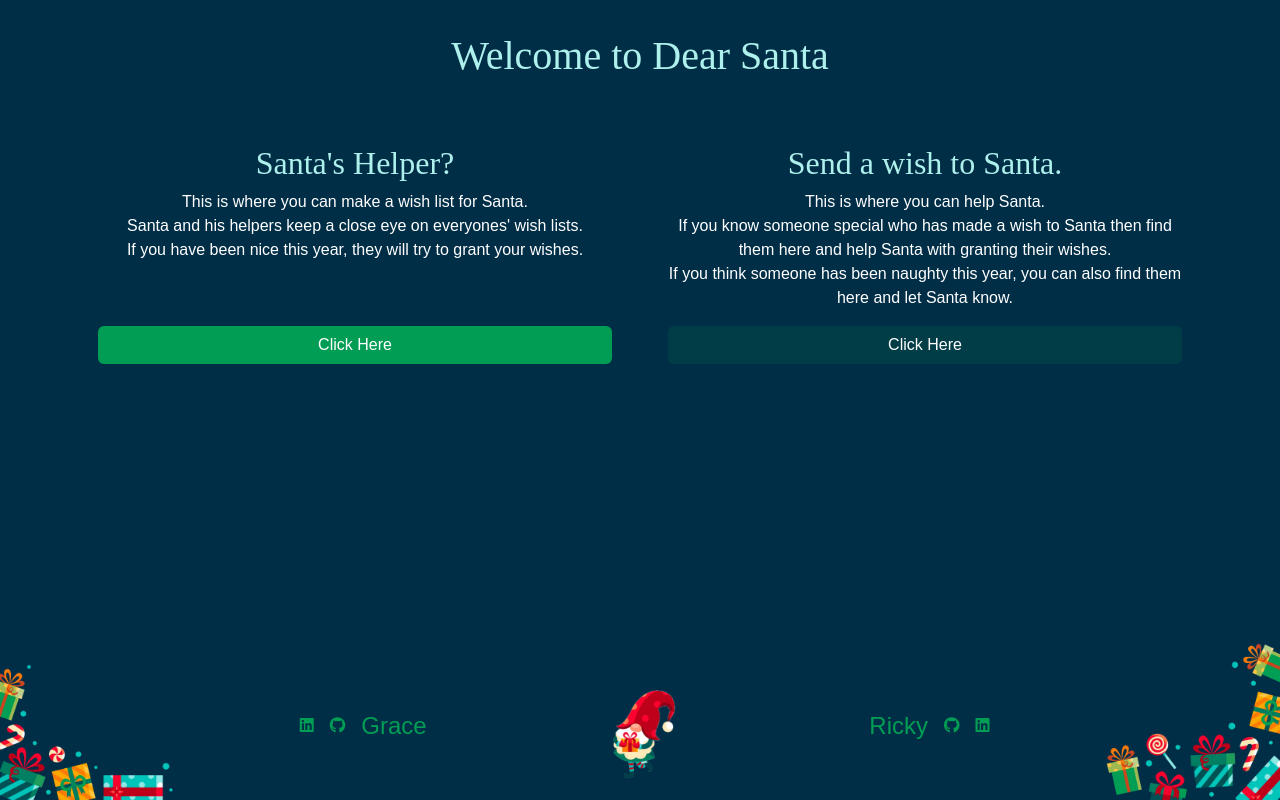
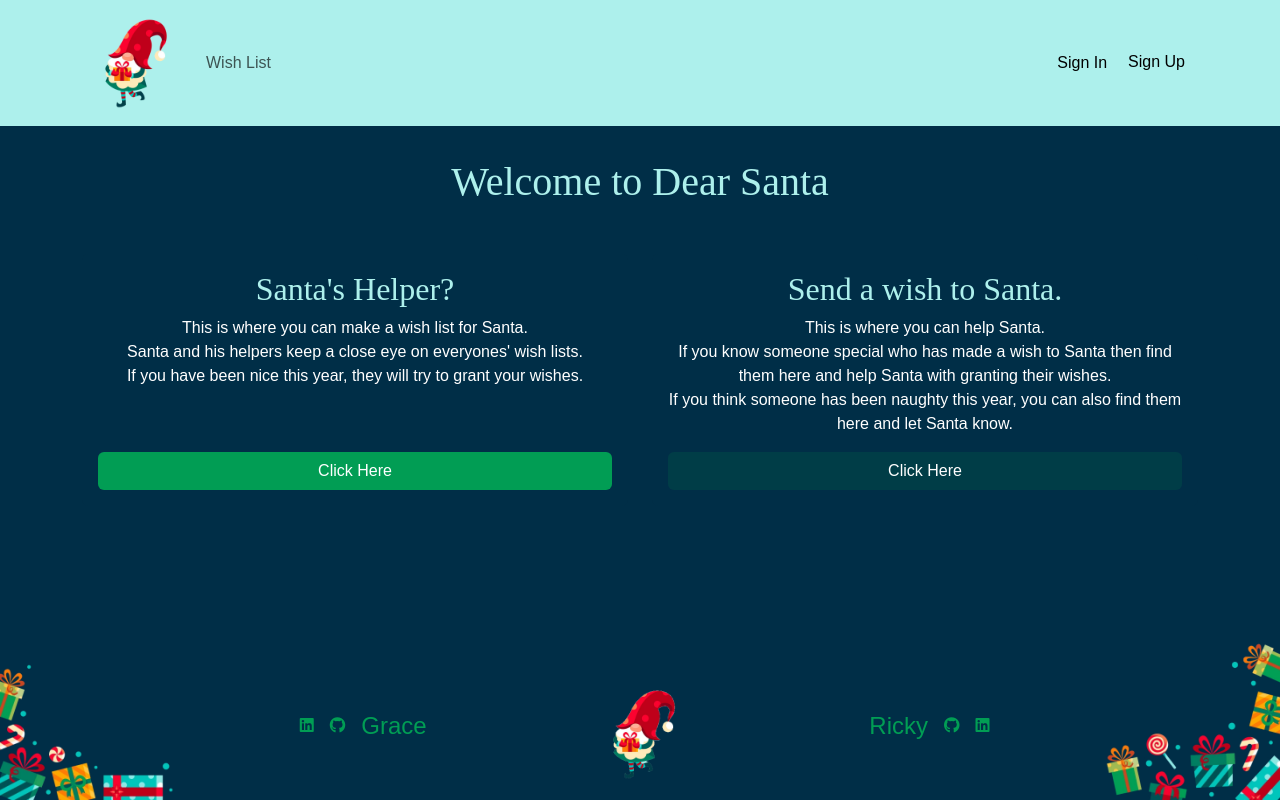
Before and after one commit to glaw2000/Christmas-Fun, a Django app: page / in a window 1280 px wide. Run offline with Django 4.2, Linux system fonts and the light colour scheme; some libraries are stand-ins or nearby versions; some web fonts are replaced.

Commit message:
add: navbar, footer and navbar styling, correct footer img format

```diff
--- a/static/css/style.css
+++ b/static/css/style.css
@@ -19,9 +19,6 @@ body {
   line-height: 1.5em;
   font-family: "Sour Gummy", sans-serif;
   background-color: var(--color-main);
-}
-
-main {
 }
 
 h1,
@@ -66,6 +63,12 @@ p {
   border: none;
 }
 
+/* Navbar */
+.navbar {
+  background-color: var(--color-primary);
+}
+
+
 /* Footer */
 footer {
     position: relative;
@@ -84,6 +87,7 @@ footer {
 
 .footer-links {
   z-index: 1;
+  list-style: none;
 }
 
 .footer-icon {
--- a/templates/partials/footer.html
+++ b/templates/partials/footer.html
@@ -6,10 +6,10 @@
 <div class="container-fluid">
   <div class="row">
     <div class="col-6 justify-content-start">
-      <img src="{% static 'images/footer-left.png' %}" alt="">
+      <img src="{% static 'images/footer-left.webp' %}" alt="">
     </div>
     <div class="col-6 justify-content-end">
-      <img src="{% static 'images/footer-right.png' %}" alt="">
+      <img src="{% static 'images/footer-right.webp' %}" alt="">
     </div>
   </div>
 </div>
@@ -37,4 +37,6 @@
     <li class="ms-3"><a class="footer-icon" href="https://www.linkedin.com/in/therickyroy/"><i
           class="fa-brands fa-linkedin"></i></a></li>
   </ul>
+</div>
+
 </footer>
--- a/templates/partials/navbar.html
+++ b/templates/partials/navbar.html
@@ -1 +1,50 @@
 {% load static %}
+
+ <!-- Navigation -->
+ <nav class="navbar navbar-expand-lg" id="navbar">
+    <div class="container">
+      <a class="navbar-brand" href="{% url 'home' %}"><img class="footer-logo" src="{% static 'images/Gonk.png' %}" alt="Christmas Gonk holding a gift"></a>
+      <button class="navbar-toggler" type="button" data-bs-toggle="collapse" data-bs-target="#navbarText"
+        aria-controls="navbarText" aria-expanded="false" aria-label="Toggle navigation">
+        <span class="navbar-toggler-icon"></span>
+      </button>
+      <div class="collapse navbar-collapse" id="navbarText">
+        <ul class="navbar-nav me-auto mb-2 mb-lg-0">
+          <li class="nav-item">
+            <li class="nav-item">
+                <a class="nav-link" aria-current="page"
+                  href="">Wish List</a>
+              </li>
+          </li>
+        </ul>
+        <div class="navbar-text">
+          <ul class="navbar-nav me-auto mb-2 mb-lg-0">
+            {% if user.is_authenticated %}
+            <li class="nav-item dropdown">
+              <a class="nav-link dropdown-toggle" href="#" role="button" data-bs-toggle="dropdown"
+                aria-expanded="false">
+                <img id="nav-user-img" src="{{ user.profile.get_image_url }}" class="img-fluid mx-auto d-block"
+                  alt="{{ user.profile.get_display_name }}">
+              </a>
+              <ul class="dropdown-menu">
+                <li><a class="nav-link {% if request.path == profile_url %}active{% endif %}" aria-current="page"
+                    href="{% url 'profile' %}">Profile</a></li>
+                <li><a class="nav-link {% if request.path == logout_url %}active{% endif %}" aria-current="page"
+                    href="{% url 'account_logout' %}">Sign Out</a></li>
+              </ul>
+            </li>
+            {% else %}
+            <li class="nav-item">
+              <a class="nav-link {% if request.path == login_url %}active{% endif %}" aria-current="page"
+                href="{% url 'account_login' %}">Sign In</a>
+            </li>
+            <li class="nav-item">
+              <a class="btn btn-alt {% if request.path == signup_url %}active{% endif %}" aria-current="page"
+                href="{% url 'account_signup' %}">Sign Up</a>
+            </li>
+            {% endif %}
+          </ul>
+        </div>
+      </div>
+    </div>
+  </nav>
```
Also changed, not shown: static/images/footer-left.png (deleted), static/images/footer-left.webp (added), static/images/footer-right.png (deleted), static/images/footer-right.webp (added).
